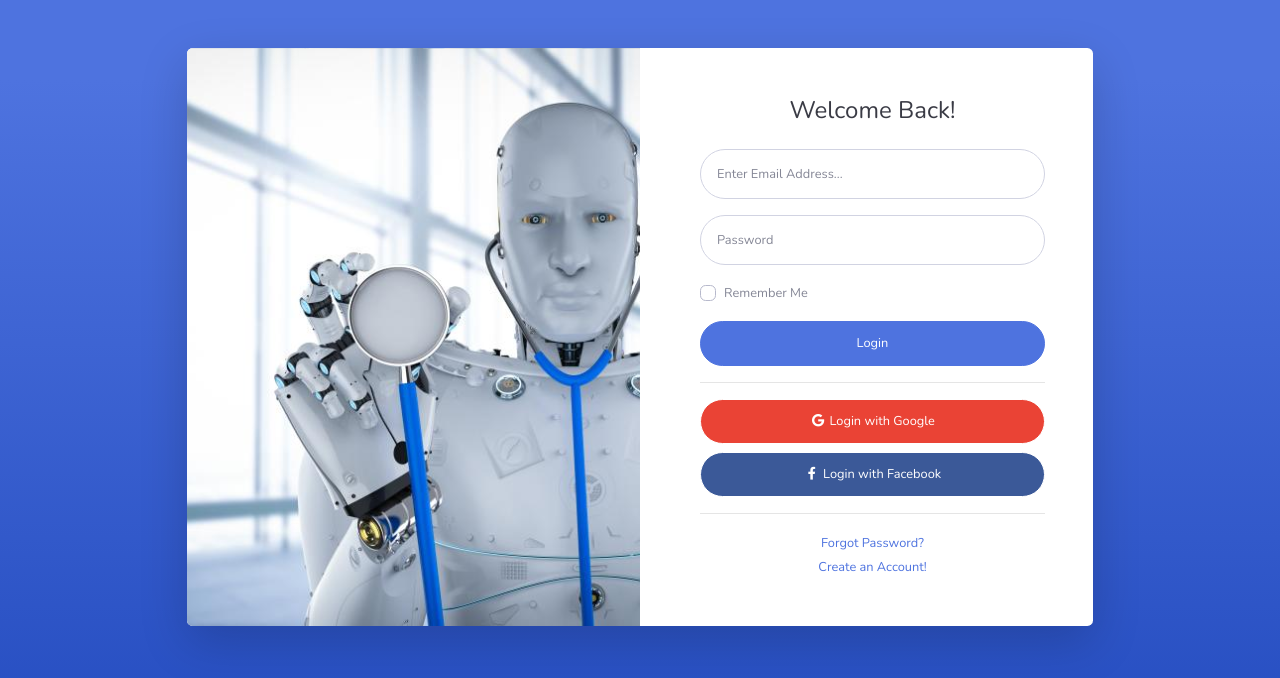
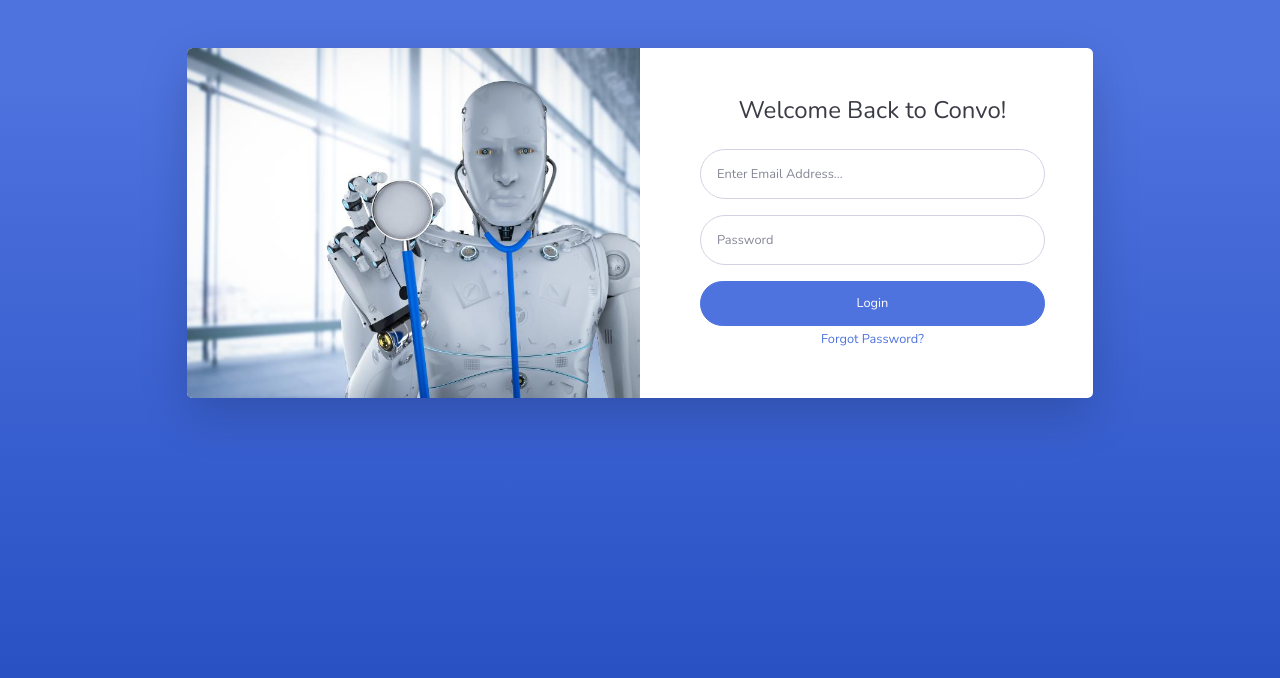
Before and after one commit to avataram-io/convo_chatbot_ui, a Flask app: page / in a window 1280 px wide. Shown: the top 678 px of the page. Run offline with Flask 3, Linux system fonts and the light colour scheme; some libraries are stand-ins or nearby versions.

Commit message:
Update login.html
updated login

```diff
--- a/templates/login.html
+++ b/templates/login.html
@@ -2,7 +2,6 @@
 <html lang="en">
 
 <head>
-
     <meta charset="utf-8">
     <meta http-equiv="X-UA-Compatible" content="IE=edge">
     <meta name="viewport" content="width=device-width, initial-scale=1, shrink-to-fit=no">
@@ -46,7 +45,7 @@
                             <div class="col-lg-6">
                                 <div class="p-5">
                                     <div class="text-center">
-                                        <h1 class="h4 text-gray-900 mb-4">Welcome Back!</h1>
+                                        <h1 class="h4 text-gray-900 mb-4">Welcome Back to Convo!</h1>
                                     </div>
                                     <form class="user">
                                         <div class="form-group">
@@ -58,31 +57,31 @@
                                             <input type="password" class="form-control form-control-user"
                                                 id="exampleInputPassword" placeholder="Password">
                                         </div>
-                                        <div class="form-group">
+                                        <!-- <div class="form-group">
                                             <div class="custom-control custom-checkbox small">
                                                 <input type="checkbox" class="custom-control-input" id="customCheck">
                                                 <label class="custom-control-label" for="customCheck">Remember
                                                     Me</label>
                                             </div>
-                                        </div>
+                                        </div> -->
                                         <a href="/login" class="btn btn-primary btn-user btn-block">
                                             Login
                                         </a>
-                                        <hr>
-                                        <a href="#" class="btn btn-google btn-user btn-block">
+                                        <!-- <hr> -->
+                                        <!-- <a href="#" class="btn btn-google btn-user btn-block">
                                             <i class="fab fa-google fa-fw"></i> Login with Google
                                         </a>
                                         <a href="#" class="btn btn-facebook btn-user btn-block">
                                             <i class="fab fa-facebook-f fa-fw"></i> Login with Facebook
-                                        </a>
+                                        </a> -->
                                     </form>
-                                    <hr>
+                                    <!-- <hr> -->
                                     <div class="text-center">
                                         <a class="small" href="/forget_pass">Forgot Password?</a>
                                     </div>
-                                    <div class="text-center">
+                                    <!-- <div class="text-center">
                                         <a class="small" href="/register">Create an Account!</a>
-                                    </div>
+                                    </div> -->
                                 </div>
                             </div>
                         </div>
```
